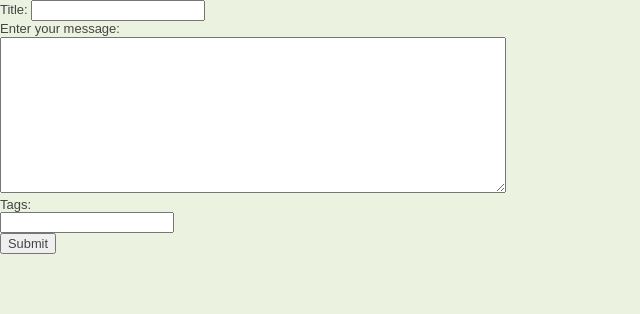
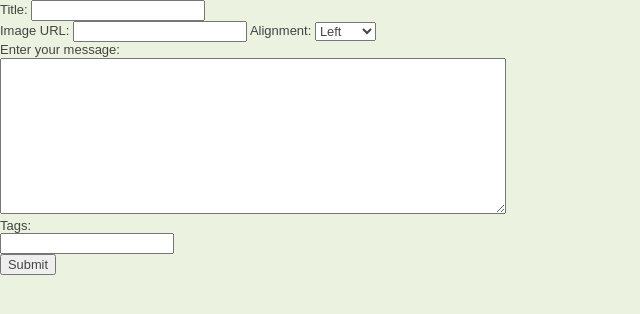
Before and after one commit to proudlygeek/proudlygeek-blog, a Flask app: template blog/templates/add_entry.html in a window 1280 px wide. Shown: the part 16-330 px from the top of the page, without its empty margins (0-640 px from the left). Run offline with Flask 2, Linux system fonts and the light colour scheme; the template is opened without the code that fills it, so the values that code supplies are empty; parts of the project's set-up code (start-up, migrations or seed data) failed here and were passed over.

Commit message:
Edited some Template HTML (Can add images to post with left and center alignment options)

```diff
--- a/blog/templates/add_entry.html
+++ b/blog/templates/add_entry.html
@@ -11,6 +11,15 @@
 <div class = "add-form">
   <form action ="{{url_for('add_entry')}}" method = "POST">
     <p><label>Title: <input type = "text", name = "title"></label></p>
+    <p>
+      <label>Image URL: <input type = "url", name = "img_url"> </label>
+      <label>Alignment:
+        <select name = "img_align">
+          <option value = "left"> Left </option>
+          <option value = "right"> Center </option>
+        </select>
+      </label>
+    </p>
     <p><label><p>Enter your message:</p> <textarea cols = 65 rows = 10 name = "entry_text"></textarea></p>
     <p><label><p>Tags:</p><input type = "text" name = "tags" >
     <p><input type = "submit" value = "Submit"></p>
--- a/blog/views.py
+++ b/blog/views.py
@@ -138,10 +138,15 @@ def add_entry():
                 errors.append('Message body is empty')
 
             if (errors == []):
+                entry_text = request.form['entry_text']
+
+                if request.form['img_url']:
+                    img_string = """<img src = "%s" class = "%s"/>""" % (request.form['img_url'], request.form['img_align'])
+                    entry_text = img_string + entry_text
 
                 data_layer.insert_entry(
                      title=request.form['title'],
-                     text=request.form['entry_text'],
+                     text=entry_text,
                      owner=g.user['id'],
                      tags=request.form['tags'])
 
```
